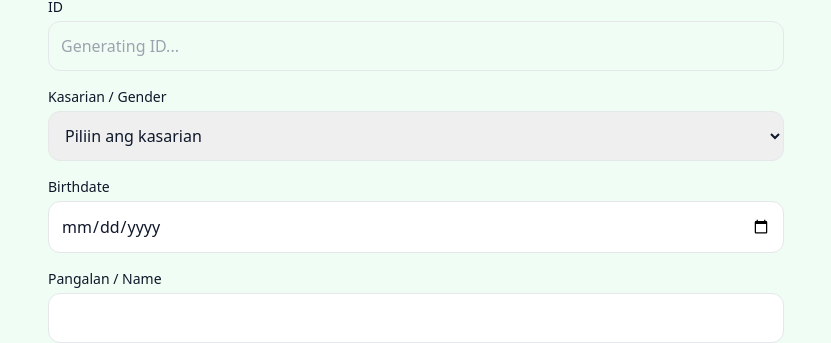
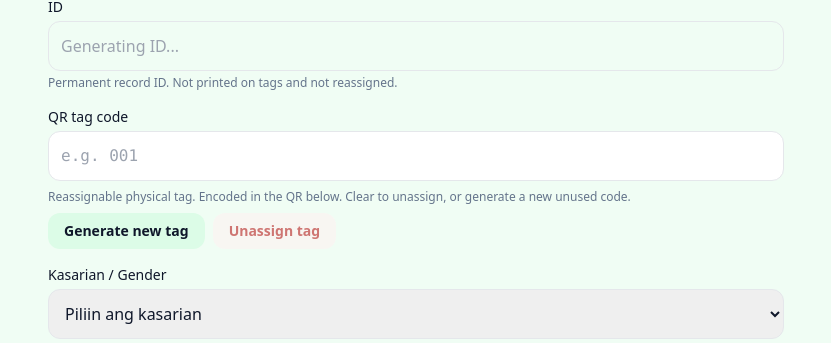
Before and after one commit to arizgit/goats-emr, a Next.js app: page /goats/new in a window 1280 px wide. Shown: the part 172-515 px from the top of the page, without its empty margins (224-1055 px from the left). Built offline with nearby package versions, Linux system fonts and the light colour scheme; no server answers.

Commit message:
Make QR tags reassignable and independent of goat ID.

```diff
--- a/app/api/goats/[id]/route.ts
+++ b/app/api/goats/[id]/route.ts
@@ -1,6 +1,6 @@
 import { NextRequest, NextResponse } from "next/server";
-import { appendWeightHistoryEntry, getGoatById, updateGoatById } from "@/lib/sheets";
-import { Goat } from "@/lib/types";
+import { findQrConflict, normalizeQrCode, type GoatWritePayload } from "@/lib/qrCode";
+import { appendWeightHistoryEntry, clearQrCodeFromGoat, getAllGoats, getGoatById, updateGoatById } from "@/lib/sheets";
 
 export async function GET(_: NextRequest, context: { params: { id: string } }) {
   try {
@@ -16,12 +16,33 @@ export async function GET(_: NextRequest, context: { params: { id: string } }) {
 export async function PUT(req: NextRequest, context: { params: { id: string } }) {
   try {
     const id = decodeURIComponent(context.params.id);
-    const goat = (await req.json()) as Goat;
+    const body = (await req.json()) as GoatWritePayload;
+    const { reassignQr, ...goat } = body;
     const now = new Date().toISOString();
     if (!goat.ID?.trim()) return NextResponse.json({ error: "ID is required." }, { status: 400 });
 
     const existing = await getGoatById(id);
     if (!existing) return NextResponse.json({ error: "Goat not found." }, { status: 404 });
+
+    goat["QR Code"] = normalizeQrCode(goat["QR Code"]);
+
+    if (goat["QR Code"]) {
+      const goats = await getAllGoats();
+      const conflict = findQrConflict(goats, goat["QR Code"], goat.ID);
+      if (conflict) {
+        if (!reassignQr) {
+          return NextResponse.json(
+            {
+              error: `QR code ${goat["QR Code"]} is already assigned to ${conflict.ID}${conflict.Name ? ` (${conflict.Name})` : ""}.`,
+              conflictGoatId: conflict.ID,
+              conflictGoatName: conflict.Name || ""
+            },
+            { status: 409 }
+          );
+        }
+        await clearQrCodeFromGoat(conflict.ID);
+      }
+    }
 
     goat["Created At"] = goat["Created At"] || existing["Created At"] || now;
     goat["Updated At"] = now;
--- a/app/api/goats/route.ts
+++ b/app/api/goats/route.ts
@@ -1,6 +1,6 @@
 import { NextRequest, NextResponse } from "next/server";
-import { appendGoat, appendWeightHistoryEntry, generateNextGoatId, getAllGoats, validateHeaders } from "@/lib/sheets";
-import { Goat } from "@/lib/types";
+import { findQrConflict, normalizeQrCode, type GoatWritePayload } from "@/lib/qrCode";
+import { appendGoat, appendWeightHistoryEntry, clearQrCodeFromGoat, generateNextGoatId, generateNextQrCode, getAllGoats, validateHeaders } from "@/lib/sheets";
 
 export async function GET() {
   try {
@@ -18,7 +18,8 @@ export async function GET() {
 
 export async function POST(req: NextRequest) {
   try {
-    const goat = (await req.json()) as Goat;
+    const body = (await req.json()) as GoatWritePayload;
+    const { reassignQr, ...goat } = body;
     const now = new Date().toISOString();
 
     const headerValid = await validateHeaders();
@@ -28,8 +29,28 @@ export async function POST(req: NextRequest) {
       goat.ID = await generateNextGoatId();
     }
 
+    goat["QR Code"] = normalizeQrCode(goat["QR Code"]);
+    if (!goat["QR Code"]) {
+      goat["QR Code"] = await generateNextQrCode();
+    }
+
     const goats = await getAllGoats();
     if (goats.some((g) => g.ID === goat.ID)) return NextResponse.json({ error: "Duplicate ID." }, { status: 400 });
+
+    const conflict = findQrConflict(goats, goat["QR Code"], goat.ID);
+    if (conflict) {
+      if (!reassignQr) {
+        return NextResponse.json(
+          {
+            error: `QR code ${goat["QR Code"]} is already assigned to ${conflict.ID}${conflict.Name ? ` (${conflict.Name})` : ""}.`,
+            conflictGoatId: conflict.ID,
+            conflictGoatName: conflict.Name || ""
+          },
+          { status: 409 }
+        );
+      }
+      await clearQrCodeFromGoat(conflict.ID);
+    }
 
     goat["Created At"] = goat["Created At"] || now;
     goat["Updated At"] = now;
@@ -42,7 +63,7 @@ export async function POST(req: NextRequest) {
         "Weight KG": goat.Weight
       });
     }
-    return NextResponse.json({ ok: true });
+    return NextResponse.json({ ok: true, goat });
   } catch (error) {
     console.error("POST /api/goats failed:", error);
     const message =
--- a/app/goats/qr-preview/page.tsx
+++ b/app/goats/qr-preview/page.tsx
@@ -39,7 +39,7 @@ function QrPreviewBody() {
       ) : null}
       <p className="font-mono text-sm text-slate-700">{value}</p>
       <p className="hidden print:block print:text-center print:text-xs print:text-slate-500">
-        Scan this code in GoatsEMR to open the goat record.
+        Scan this tag in GoatsEMR to open the goat currently assigned to it.
       </p>
     </div>
   );
--- a/app/scan/page.tsx
+++ b/app/scan/page.tsx
@@ -44,6 +44,9 @@ export default function ScanPage() {
   return (
     <section className="space-y-4">
       <h2 className="text-xl font-bold text-farm-700">Scan Goat QR Tag</h2>
+      <p className="text-sm text-slate-600">
+        Scan a physical tag to open the goat currently assigned to that QR code.
+      </p>
       <BarcodeScanner onDetected={onDetected} />
       <p className="rounded-xl bg-white p-3 text-sm">{isSearching ? "Searching..." : status}</p>
       {notFoundValue && (
--- a/components/GoatForm.tsx
+++ b/components/GoatForm.tsx
@@ -75,6 +75,7 @@ export default function GoatForm({ initialValue, mode }: Props) {
   const [success, setSuccess] = useState("");
   const [imageUploading, setImageUploading] = useState(false);
   const [idLoading, setIdLoading] = useState(mode === "create");
+  const [qrLoading, setQrLoading] = useState(false);
   const [allGoats, setAllGoats] = useState<Goat[]>([]);
   const [medicalHistory, setMedicalHistory] = useState<MedHistoryEntry[]>(
     parseMedicalHistory((initialValue || emptyGoat)["Medical History"] || "[]")
@@ -178,12 +179,18 @@ export default function GoatForm({ initialValue, mode }: Props) {
   useEffect(() => {
     if (mode !== "create" || !idLoading) return;
 
-    const fetchNextId = async () => {
+    const fetchNextIds = async () => {
       try {
-        const res = await fetch("/api/goats/next-id");
-        const json = (await res.json()) as { id?: string; error?: string };
-        if (!res.ok) throw new Error(json.error || "Failed to generate ID.");
-        handleChange("ID", json.id || "");
+        const [idRes, qrRes] = await Promise.all([fetch("/api/goats/next-id"), fetch("/api/goats/next-qr")]);
+        const idJson = (await idRes.json()) as { id?: string; error?: string };
+        const qrJson = (await qrRes.json()) as { qrCode?: string; error?: string };
+        if (!idRes.ok) throw new Error(idJson.error || "Failed to generate ID.");
+        if (!qrRes.ok) throw new Error(qrJson.error || "Failed to generate QR code.");
+        setGoat((prev) => ({
+          ...prev,
+          ID: idJson.id || "",
+          "QR Code": qrJson.qrCode || ""
+        }));
       } catch (err) {
         setError(err instanceof Error ? err.message : "Failed to generate ID.");
       } finally {
@@ -191,8 +198,23 @@ export default function GoatForm({ initialValue, mode }: Props) {
       }
     };
 
-    void fetchNextId();
+    void fetchNextIds();
   }, [idLoading, mode]);
+
+  const generateQrCode = async () => {
+    setQrLoading(true);
+    setError("");
+    try {
+      const res = await fetch("/api/goats/next-qr");
+      const json = (await res.json()) as { qrCode?: string; error?: string };
+      if (!res.ok) throw new Error(json.error || "Failed to generate QR code.");
+      handleChange("QR Code", json.qrCode || "");
+    } catch (err) {
+      setError(err instanceof Error ? err.message : "Failed to generate QR code.");
+    } finally {
+      setQrLoading(false);
+    }
+  };
 
   useEffect(() => {
     const fetchGoats = async () => {
@@ -228,22 +250,25 @@ export default function GoatForm({ initialValue, mode }: Props) {
     [allGoats, parentCandidates]
   );
 
-  const handleSubmit = async (e: React.FormEvent) => {
-    e.preventDefault();
+  const qrConflict = useMemo(() => {
+    const qr = goat["QR Code"].trim().toUpperCase();
+    if (!qr) return null;
+    return (
+      allGoats.find(
+        (item) => item["QR Code"].trim().toUpperCase() === qr && item.ID !== goat.ID
+      ) || null
+    );
+  }, [allGoats, goat.ID, goat["QR Code"]]);
+
+  const saveGoat = async (reassignQr: boolean) => {
+    setLoading(true);
     setError("");
     setSuccess("");
-
-    if (!goat.ID.trim()) {
-      setError("ID is required.");
-      return;
-    }
-
-    setLoading(true);
 
     try {
       const normalizedGoat: Goat = {
         ...goat,
-        "QR Code": goat.ID.trim(),
+        "QR Code": goat["QR Code"].trim(),
         "Medical History": JSON.stringify(medicalHistory),
         Name: goat.Name
           ? `${goat.Name.trim().charAt(0).toUpperCase()}${goat.Name.trim().slice(1)}`
@@ -255,10 +280,28 @@ export default function GoatForm({ initialValue, mode }: Props) {
       const res = await fetch(endpoint, {
         method,
         headers: { "Content-Type": "application/json" },
-        body: JSON.stringify(normalizedGoat)
+        body: JSON.stringify({ ...normalizedGoat, reassignQr })
       });
 
-      const json = await res.json();
+      const json = (await res.json()) as {
+        error?: string;
+        conflictGoatId?: string;
+        conflictGoatName?: string;
+      };
+
+      if (res.status === 409 && json.conflictGoatId && !reassignQr) {
+        const ownerLabel = `${json.conflictGoatId}${json.conflictGoatName ? ` (${json.conflictGoatName})` : ""}`;
+        const confirmed = window.confirm(
+          `QR code ${normalizedGoat["QR Code"]} is already assigned to ${ownerLabel}.\n\nReassign this tag to the current goat? The previous goat will have no QR until you assign another.`
+        );
+        if (confirmed) {
+          await saveGoat(true);
+          return;
+        }
+        setError(json.error || "QR code is already assigned.");
+        return;
+      }
+
       if (!res.ok) throw new Error(json.error || "Request failed.");
 
       setSuccess(mode === "create" ? "Goat added successfully." : "Goat updated successfully.");
@@ -277,6 +320,19 @@ export default function GoatForm({ initialValue, mode }: Props) {
     }
   };
 
+  const handleSubmit = async (e: React.FormEvent) => {
+    e.preventDefault();
+    setError("");
+    setSuccess("");
+
+    if (!goat.ID.trim()) {
+      setError("ID is required.");
+      return;
+    }
+
+    await saveGoat(false);
+  };
+
   return (
     <form onSubmit={handleSubmit} className="space-y-4">
       <h2 className="text-xl font-bold text-farm-700">{title}</h2>
@@ -290,10 +346,50 @@ export default function GoatForm({ initialValue, mode }: Props) {
           readOnly
           className="w-full rounded-xl border border-farm-200 p-3 text-base read-only:bg-farm-50"
         />
+        <p className="mt-1 text-xs text-slate-500">Permanent record ID. Not printed on tags and not reassigned.</p>
       </label>
 
-      {!idLoading && goat.ID.trim() && (
-        <GoatIdQrBlock encodedValue={goat.ID.trim()} displayLabel={goat.Name || undefined} />
+      <div className="space-y-2">
+        <label className="block">
+          <span className="mb-1 block text-sm font-medium">QR tag code</span>
+          <input
+            value={goat["QR Code"]}
+            onChange={(e) => handleChange("QR Code", e.target.value)}
+            placeholder={idLoading ? "Generating tag code..." : "e.g. 001"}
+            className="w-full rounded-xl border border-farm-200 p-3 font-mono text-base"
+          />
+        </label>
+        <p className="text-xs text-slate-500">
+          Reassignable physical tag. Encoded in the QR below. Clear to unassign, or generate a new unused code.
+        </p>
+        <div className="flex flex-wrap gap-2">
+          <button
+            type="button"
+            onClick={() => void generateQrCode()}
+            disabled={qrLoading || idLoading}
+            className="rounded-xl bg-farm-100 px-4 py-2 text-sm font-semibold text-farm-800 disabled:opacity-60"
+          >
+            {qrLoading ? "Generating…" : "Generate new tag"}
+          </button>
+          <button
+            type="button"
+            onClick={() => handleChange("QR Code", "")}
+            disabled={!goat["QR Code"].trim()}
+            className="rounded-xl bg-red-50 px-4 py-2 text-sm font-semibold text-red-700 disabled:opacity-60"
+          >
+            Unassign tag
+          </button>
+        </div>
+        {qrConflict && (
+          <p className="rounded-xl bg-amber-50 p-3 text-sm text-amber-900">
+            This tag is currently on {qrConflict.ID}
+            {qrConflict.Name ? ` (${qrConflict.Name})` : ""}. Saving will ask to reassign it here.
+          </p>
+        )}
+      </div>
+
+      {!idLoading && goat["QR Code"].trim() && (
+        <GoatIdQrBlock encodedValue={goat["QR Code"].trim()} displayLabel={goat.Name || undefined} />
       )}
 
       <label className="block">
@@ -470,7 +566,7 @@ export default function GoatForm({ initialValue, mode }: Props) {
       {error && <p className="rounded-xl bg-red-100 p-3 text-sm text-red-700">{error}</p>}
       {success && <p className="rounded-xl bg-farm-100 p-3 text-sm text-farm-700">{success}</p>}
 
-      <button type="submit" disabled={loading || imageUploading || idLoading} className="w-full rounded-xl bg-farm-700 px-4 py-3 text-base font-bold text-white disabled:opacity-60">
+      <button type="submit" disabled={loading || imageUploading || idLoading || qrLoading} className="w-full rounded-xl bg-farm-700 px-4 py-3 text-base font-bold text-white disabled:opacity-60">
         {loading ? "Saving..." : "Save"}
       </button>
     </form>
--- a/components/GoatIdQrBlock.tsx
+++ b/components/GoatIdQrBlock.tsx
@@ -35,15 +35,16 @@ export default function GoatIdQrBlock({ encodedValue, displayLabel }: Props) {
   return (
     <>
       <div className="rounded-xl border border-farm-200 bg-white p-4 shadow-sm">
-        <p className="mb-1 text-sm font-medium text-farm-700">ID tag QR</p>
+        <p className="mb-1 text-sm font-medium text-farm-700">Tag QR</p>
         <p className="mb-3 text-xs text-slate-600">
-          Print and attach this tag. Scanning matches your goat ID.
+          Print and attach this tag. Scanning opens the goat currently assigned to this QR code.
         </p>
         <div className="flex flex-col items-center gap-3 sm:flex-row sm:items-start">
           <div className="rounded-lg border border-farm-100 bg-farm-50 p-2">
             <QRCode value={encodedValue} size={128} level="M" />
           </div>
           <div className="flex w-full flex-col gap-2">
+            <p className="font-mono text-sm text-slate-700">{encodedValue}</p>
             <div className="grid grid-cols-1 gap-2 sm:grid-cols-3">
               <button
                 type="button"
--- /dev/null
+++ b/lib/qrCode.ts
@@ -0,0 +1,45 @@
+import { Goat } from "@/lib/types";
+
+export type GoatWritePayload = Goat & {
+  /** When true, clear this QR from any other goat before assigning. */
+  reassignQr?: boolean;
+};
+
+/**
+ * Normalize tag codes for compare/save.
+ * Sheets often strips leading zeros from numeric-looking values (001 → 1);
+ * restore 3-digit width for short numeric tags.
+ */
+export function normalizeQrCode(value: string | undefined | number): string {
+  let normalized = String(value ?? "").trim().toUpperCase();
+  // Drop a leading apostrophe Sheets may keep in rare cases.
+  if (normalized.startsWith("'")) normalized = normalized.slice(1);
+  if (/^\d{1,2}$/.test(normalized)) {
+    normalized = normalized.padStart(3, "0");
+  }
+  return normalized;
+}
+
+/** Force Sheets to store the tag as text so leading zeros are kept. */
+export function qrCodeForSheetWrite(value: string | undefined): string {
+  const normalized = normalizeQrCode(value);
+  if (!normalized) return "";
+  return `'${normalized}`;
+}
+
+export function findQrConflict(
+  goats: Goat[],
+  qrCode: string,
+  excludeGoatId?: string
+): Goat | null {
+  const normalized = normalizeQrCode(qrCode);
+  if (!normalized) return null;
+
+  return (
+    goats.find(
+      (goat) =>
+        normalizeQrCode(goat["QR Code"]) === normalized &&
+        (!excludeGoatId || goat.ID !== excludeGoatId)
+    ) || null
+  );
+}
--- a/lib/sheets.ts
+++ b/lib/sheets.ts
@@ -1,4 +1,5 @@
 import { google } from "googleapis";
+import { normalizeQrCode, qrCodeForSheetWrite } from "@/lib/qrCode";
 import { GOAT_HEADERS, Goat, WEIGHT_HISTORY_HEADERS, WeightHistoryEntry } from "@/lib/types";
 
 const SHEET_NAME = "Goats";
@@ -36,6 +37,7 @@ function getSpreadsheetId() {
 function rowToGoat(row: string[]): Goat {
   const isQrOnlyLayout = row.length >= 15;
   const isLegacyLayout = row.length >= 16;
+  const rawQr = isLegacyLayout ? row[6] || "" : row[5] || "";
 
   return {
     ID: row[0] || "",
@@ -43,7 +45,7 @@ function rowToGoat(row: string[]): Goat {
     Gender: (row[2] as Goat["Gender"]) || "",
     Birthdate: row[3] || "",
     Name: row[4] || "",
-    "QR Code": isLegacyLayout ? row[6] || "" : row[5] || "",
+    "QR Code": normalizeQrCode(rawQr),
     Image: isLegacyLayout ? row[15] || "" : row[14] || "",
     "Parent Buck": isLegacyLayout ? row[7] || "" : row[6] || "",
     "Parent Doe": isLegacyLayout ? row[8] || "" : row[7] || "",
@@ -63,7 +65,7 @@ function goatToRow(goat: Goat): string[] {
     goat.Gender,
     goat.Birthdate,
     goat.Name,
-    goat["QR Code"] || "",
+    qrCodeForSheetWrite(goat["QR Code"]),
     goat["Parent Buck"],
     goat["Parent Doe"],
     goat["Date Disposed"],
@@ -134,11 +136,29 @@ export async function getGoatById(id: string) {
 }
 
 export async function getGoatByQrCode(qrCode: string) {
+  const normalized = normalizeQrCode(qrCode);
+  if (!normalized) return null;
+
   const goats = await getAllGoats();
   return (
-    goats.find((goat) => goat["QR Code"] === qrCode) ||
-    goats.find((goat) => goat.ID === qrCode) ||
+    goats.find((goat) => normalizeQrCode(goat["QR Code"]) === normalized) ||
+    // Legacy fallback: older tags encoded the goat ID before QR codes were independent.
+    goats.find((goat) => goat.ID.trim().toUpperCase() === normalized) ||
     null
+  );
+}
+
+export async function findGoatWithQrCode(qrCode: string, excludeGoatId?: string) {
+  const normalized = normalizeQrCode(qrCode);
+  if (!normalized) return null;
+
+  const goats = await getAllGoats();
+  return (
+    goats.find(
+      (goat) =>
+        normalizeQrCode(goat["QR Code"]) === normalized &&
+        (!excludeGoatId || goat.ID !== excludeGoatId)
+    ) || null
   );
 }
 
@@ -169,6 +189,42 @@ export async function generateNextGoatId() {
 
   const next = maxNumericId + 1;
   return `G${String(next).padStart(5, "0")}`;
+}
+
+/** Physical tag IDs (reassignable). 3-char alphanumeric, e.g. 001, 00A, A1Z. */
+const QR_TAG_ALPHABET = "0123456789ABCDEFGHIJKLMNOPQRSTUVWXYZ";
+const QR_TAG_LENGTH = 3;
+
+function indexToQrTag(index: number): string {
+  let value = index;
+  let code = "";
+  for (let i = 0; i < QR_TAG_LENGTH; i += 1) {
+    code = QR_TAG_ALPHABET[value % QR_TAG_ALPHABET.length] + code;
+    value = Math.floor(value / QR_TAG_ALPHABET.length);
+  }
+  return code;
+}
+
+export async function generateNextQrCode() {
+  const goats = await getAllGoats();
+  const used = new Set(
+    goats.map((goat) => normalizeQrCode(goat["QR Code"])).filter(Boolean)
+  );
+
+  const maxCodes = QR_TAG_ALPHABET.length ** QR_TAG_LENGTH;
+  // Start at 1 → "001" (skip "000")
+  for (let i = 1; i < maxCodes; i += 1) {
+    const candidate = indexToQrTag(i);
+    if (!used.has(candidate)) return candidate;
+  }
+
+  throw new Error("No available 3-character QR tag codes left.");
+}
+
+export async function clearQrCodeFromGoat(goatId: string) {
+  const goat = await getGoatById(goatId);
+  if (!goat) return false;
+  return updateGoatById(goatId, { ...goat, "QR Code": "", "Updated At": new Date().toISOString() });
 }
 
 function rowToWeightHistoryEntry(row: string[]): WeightHistoryEntry {
```
Also changed, not shown: app/api/goats/next-qr/route.ts (added, +21 -0 lines), app/goats/[id]/page.tsx (+6 -2 lines).
